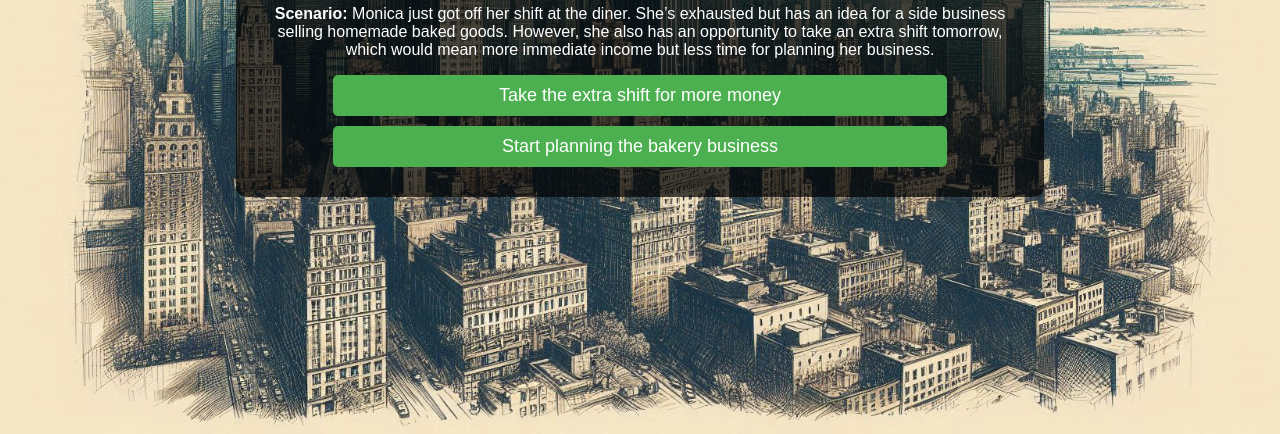
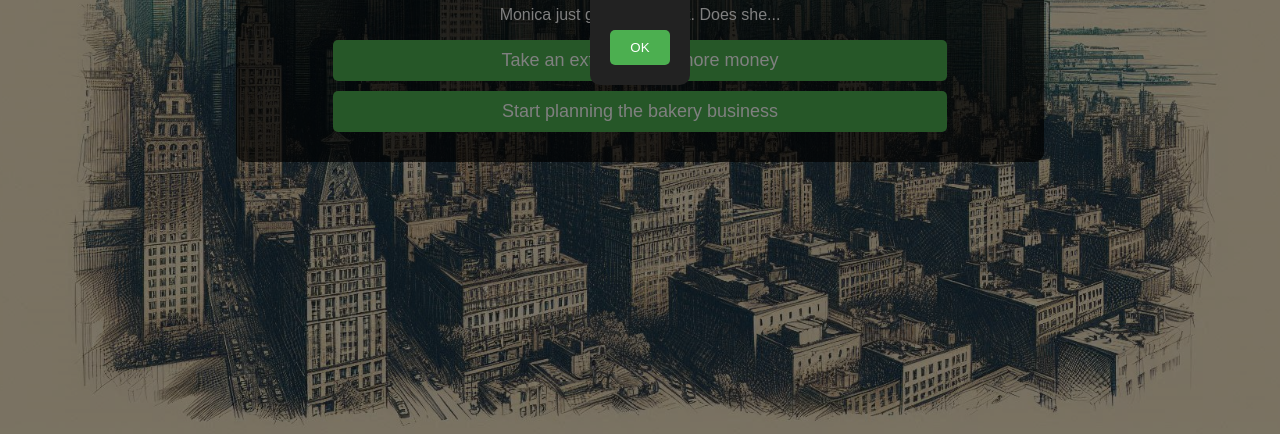
Before and after one commit to BigBiscuitOfficial/MGT471, a plain HTML site: page game.html in a window 1280 px wide. Shown: the part 366-800 px from the top of the page. Drawn offline with Linux system fonts and the light colour scheme.

Commit message:
Update game.html

```diff
--- a/game.html
+++ b/game.html
@@ -13,8 +13,8 @@
         body {
             font-family: Arial, sans-serif;
             text-align: center;
-            background: url('city.jpeg') no-repeat center center;
-            background-size: cover;
+            background: url('city.jpeg') no-repeat center center !important;
+            background-size: cover !important;
             color: white;
             display: flex;
             flex-direction: column;
@@ -42,25 +42,110 @@
         .choice-btn:hover {
             background-color: #45a049;
         }
+        .modal {
+            display: none;
+            position: fixed;
+            z-index: 1;
+            left: 0;
+            top: 0;
+            width: 100%;
+            height: 100%;
+            background-color: rgba(0, 0, 0, 0.5);
+            display: flex;
+            justify-content: center;
+            align-items: center;
+        }
+        .modal-content {
+            background-color: #222;
+            padding: 20px;
+            border-radius: 10px;
+            text-align: center;
+            color: white;
+        }
+        .close-btn {
+            background-color: #4CAF50;
+            color: white;
+            border: none;
+            padding: 10px 20px;
+            cursor: pointer;
+            border-radius: 5px;
+            margin-top: 10px;
+        }
     </style>
 </head>
 <body>
     <div class="container">
         <h1>Monica's Story</h1>
-        <p><strong>Current Situation:</strong> Monica is a 35-year-old waitress and single mother struggling to pay rent.</p>
-        <p><strong>Scenario:</strong> Monica just got off her shift at the diner. She’s exhausted but has an idea for a side business selling homemade baked goods. However, she also has an opportunity to take an extra shift tomorrow, which would mean more immediate income but less time for planning her business.</p>
-        <button class="choice-btn" onclick="chooseOption(1)">Take the extra shift for more money</button>
-        <button class="choice-btn" onclick="chooseOption(2)">Start planning the bakery business</button>
+        <p id="story-text"></p>
+        <button id="choice-btn-1" class="choice-btn" onclick="chooseOption(0)"></button>
+        <button id="choice-btn-2" class="choice-btn" onclick="chooseOption(1)"></button>
+    </div>
+
+    <div id="modal" class="modal">
+        <div class="modal-content">
+            <p id="modal-text"></p>
+            <button class="close-btn" onclick="closeModal()">OK</button>
+        </div>
     </div>
 
     <script>
-        function chooseOption(option) {
-            if (option === 1) {
-                alert("You chose to take the extra shift. You earn extra money, but have less time to work on your business.");
-            } else {
-                alert("You chose to start planning the bakery business. This could be risky, but might pay off in the long run.");
+        const gameData = {
+            1: {
+                text: "Monica just got off her shift. Does she...",
+                choices: [
+                    {
+                        highRisk: false,
+                        text: "Take an extra shift for more money",
+                        outcomes: [
+                            { money: 30, probability: 0.7},  // 70% chance
+                            { money: 15, probability: 0.3 }   // 30% chance
+                        ]
+                    },
+                    {
+                        highRisk: true,
+                        text: "Start planning the bakery business",
+                        outcomes: [
+                            { stress: 5, probability: 0.5 },  // 50% chance
+                            { stress: 15, probability: 0.5 } // 50% chance
+                        ]
+                    }
+                ]
             }
+        };
+
+        let currentTurn = 1;
+
+        function chooseOption(optionIndex) {
+            const choice = gameData[currentTurn].choices[optionIndex];
+            const outcome = calculateOutcome(choice.outcomes);
+            let message = `You chose to ${choice.text}.`;
+            if (outcome.money) {
+                message += ` You earn $${outcome.money}.`;
+            }
+            if (outcome.stress) {
+                message += ` Your stress increases by ${outcome.stress}.`;
+            }
+            document.getElementById("modal-text").textContent = message;
+            document.getElementById("modal").style.display = "flex";
         }
+
+        function calculateOutcome(outcomes) {
+            let probability = outcomes[0].probability;
+            return Math.random() < probability ? outcomes[0] : outcomes[1];
+        }
+
+        function closeModal() {
+            document.getElementById("modal").style.display = "none";
+            updateStory();
+        }
+
+        function updateStory() {
+            document.getElementById("story-text").textContent = gameData[currentTurn].text;
+            document.getElementById("choice-btn-1").textContent = gameData[currentTurn].choices[0].text;
+            document.getElementById("choice-btn-2").textContent = gameData[currentTurn].choices[1].text;
+        }
+
+        updateStory();
     </script>
 </body>
 </html>
```
